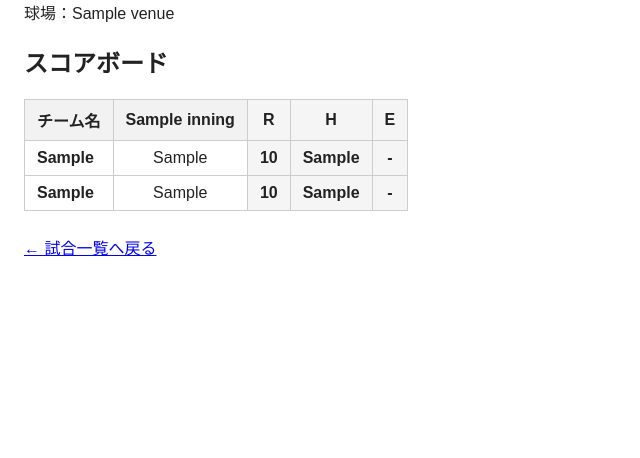
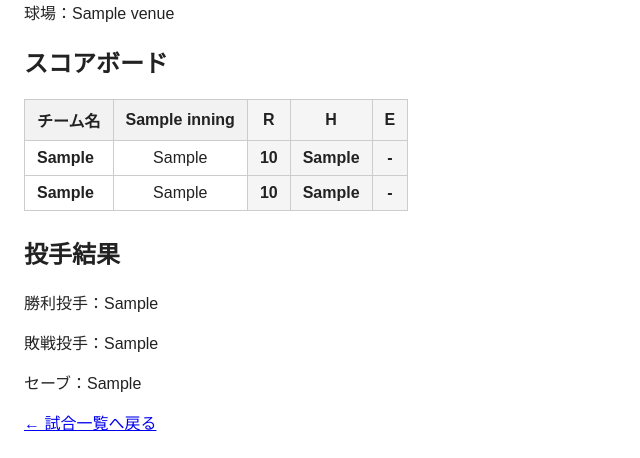
Before and after one commit to 5human1976/project-web-springboot-001, a Spring app: template src/main/resources/templates/mlb-detail.html in a window 1280 px wide. Shown: the part 351-809 px from the top of the page, without its empty margins (0-640 px from the left). Before the commit the page ends 607 px from the top, so only its background shows below. Run offline with Thymeleaf, Linux system fonts and the light colour scheme; the template is opened without the code that fills it: most values are stand-ins (such as "Sample title", 1, 10 or a date in 2020); data that the repository does not hold is empty.

Commit message:
Add pitching decisions to MLB game detail

```diff
--- a/src/main/resources/templates/mlb-detail.html
+++ b/src/main/resources/templates/mlb-detail.html
@@ -121,6 +121,10 @@
                     </tr>
                 </tbody>
             </table>
+            <h2>投手結果</h2>
+            <p>勝利投手：<span th:text="${gameDetail.winningPitcher}"></span></p>
+            <p>敗戦投手：<span th:text="${gameDetail.losingPitcher}"></span></p>
+            <p>セーブ：<span th:text="${gameDetail.savePitcher}"></span></p>
         </section>
         <p th:if="${errorMessage != null}">gamePk：<span th:text="${gamePk}"></span></p>
         <p th:if="${errorMessage != null}" th:text="${errorMessage}"></p>
```
